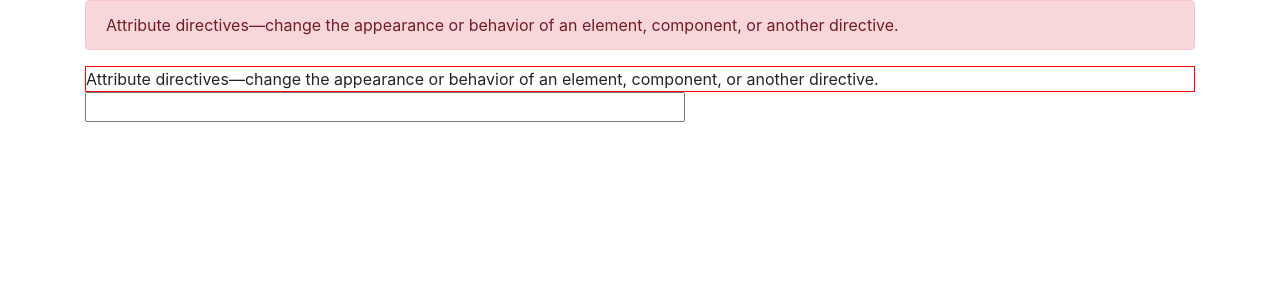
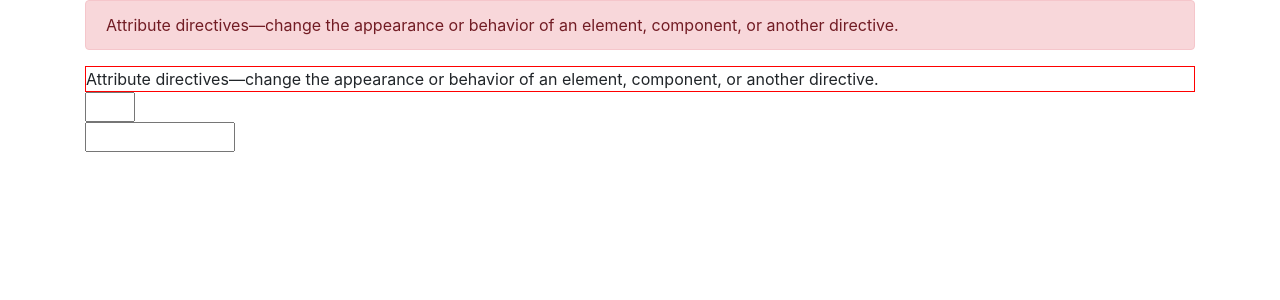
Before and after one commit to CodeKul/angular-weekend-23-march-2019-1030-1230, an Angular app in the folder angular/appangular/: page / in a window 1280 px wide. Shown: the top 300 px of the page. Built offline with nearby package versions, Linux system fonts and the light colour scheme.

Commit message:
directives : custom properties atrribute directive

```diff
--- a/angular/appangular/src/app/directives/directives.component.html
+++ b/angular/appangular/src/app/directives/directives.component.html
@@ -14,6 +14,11 @@
 </div>
 <div class="row">
   <div class="col-md-12">
-    <input type="text" appSizer>
+    <input type="text" [appSizer]="50">
   </div>
 </div>
+<div class="row">
+  <div class="col-md-12">
+    <input type="text" [appSizer]="150">
+  </div>
+</div>
--- a/angular/appangular/src/app/directives/sizer.directive.ts
+++ b/angular/appangular/src/app/directives/sizer.directive.ts
@@ -1,4 +1,4 @@
-import { Directive, ElementRef, Renderer2, HostBinding, HostListener } from '@angular/core';
+import { Directive, ElementRef, Renderer2, HostBinding, HostListener, Input } from '@angular/core';
 
 @Directive({
   selector: '[appSizer]'
@@ -8,6 +8,7 @@ export class SizerDirective {
   @HostBinding('style.border')
   private border: string;
 
+  @Input('appSizer')
   @HostBinding('style.width.px')
   private width: number;
 
@@ -18,7 +19,7 @@ export class SizerDirective {
     // elRf.nativeElement.style.border = `1px solid red` // not recommended
     // rend.setStyle(elRf.nativeElement, 'border', '1px solid red')
     // this.border = '1px solid red'
-    this.width = 600
+    // this.width = 600
   }
 
   @HostListener('mouseenter')
```
